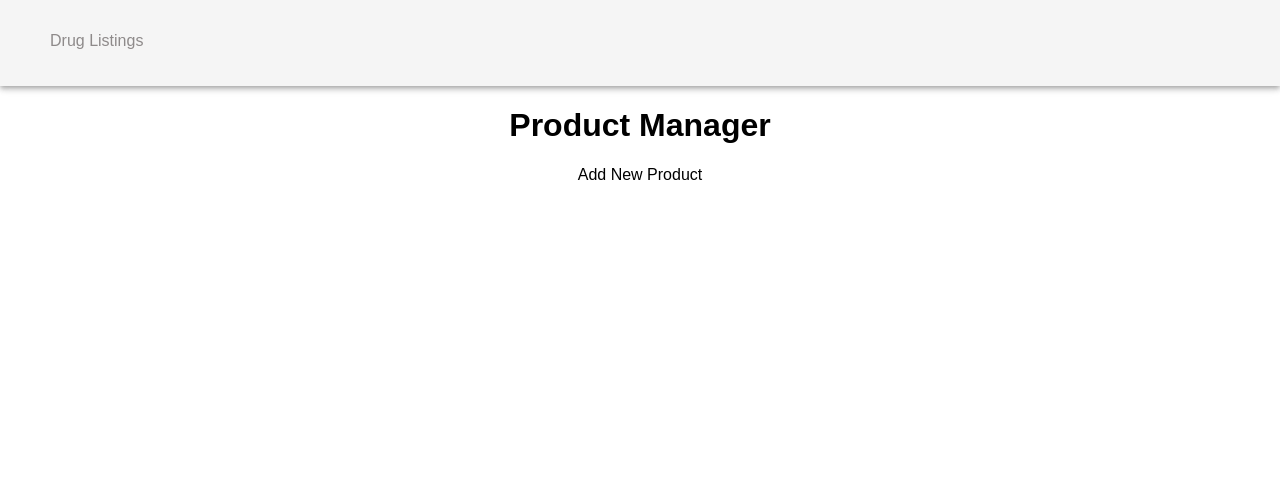
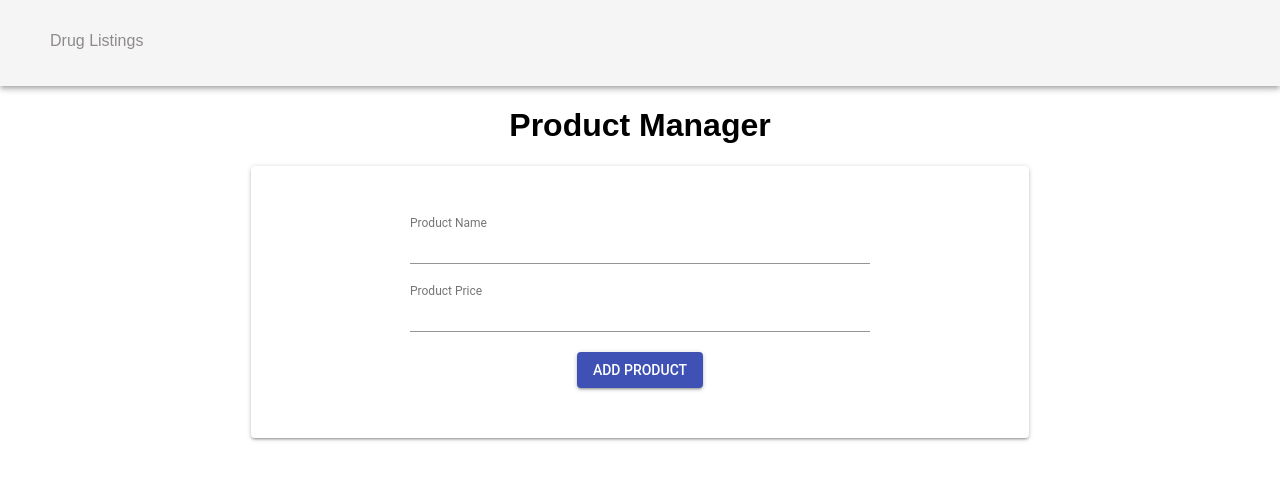
Before and after one commit to cassandrakesewa/product-manager, a React (Create React App) app: page /add-drug in a window 1280 px wide. Shown: the top 480 px of the page. Built offline with nearby package versions, Linux system fonts and the light colour scheme.

Commit message:
product form added

```diff
--- a/src/containers/AddProduct/AddProduct.js
+++ b/src/containers/AddProduct/AddProduct.js
@@ -1,13 +1,59 @@
 import React, {Component} from 'react';
+import Paper from '@material-ui/core/Paper';
+import { withStyles } from '@material-ui/core/styles';
+import Input from '@material-ui/core/Input';
+import InputLabel from '@material-ui/core/InputLabel';
+import FormControl from '@material-ui/core/FormControl';
+import Button from '@material-ui/core/Button';
+
+const styles = {
+    paper:{
+        width:'60%',
+        margin:'0 auto',
+        padding:'50px 5px'
+    },
+    formControl:{
+        width:'60%',
+        marginBottom:'20px',
+    }
+}
 
 class AddProduct extends Component{
+    state = {
+        name:'',
+        price:''
+    }
+
+    onNameChangeHandler = (event) => {
+        this.setState({
+            name: event.target.value,
+        })
+    }
+
+    onPriceChangeHandler = (event) => {
+        this.setState({
+            price: event.target.value,
+        })
+    }
+
     render(){
+        const { classes } = this.props;
         return (
             <React.Fragment>
-                <p>Add New Product</p>
+                <Paper className={classes.paper}>
+                    <FormControl className={classes.formControl}>
+                        <InputLabel htmlFor="name" shrink={true}>Product Name</InputLabel>
+                        <Input id="name" value={this.state.name} onChange={this.onNameChangeHandler}/>
+                    </FormControl>
+                    <FormControl className={classes.formControl}>
+                        <InputLabel htmlFor="price" shrink={true}>Product Price</InputLabel>
+                        <Input id="price" value={this.state.price} onChange={this.onPriceChangeHandler}/>
+                    </FormControl><br/>
+                    <Button variant="contained" color="primary"> Add Product </Button>
+                </Paper>
             </React.Fragment>
         );
     }
 }
 
-export default AddProduct;
+export default withStyles(styles)(AddProduct);
```
